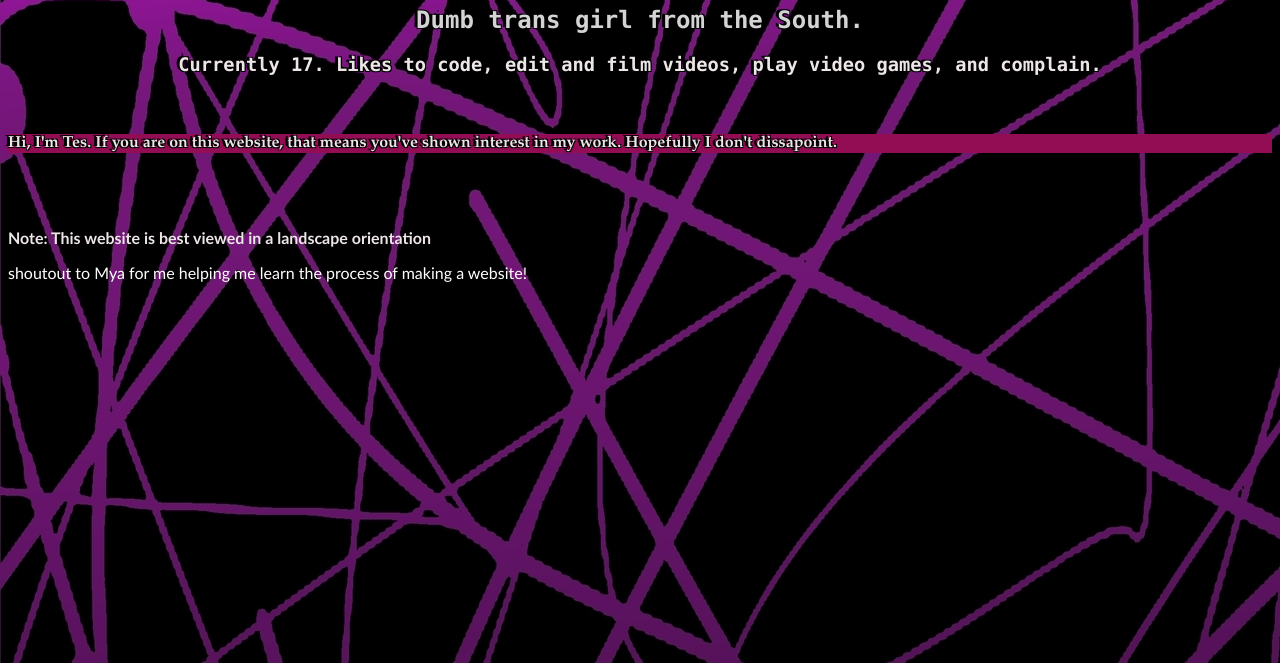
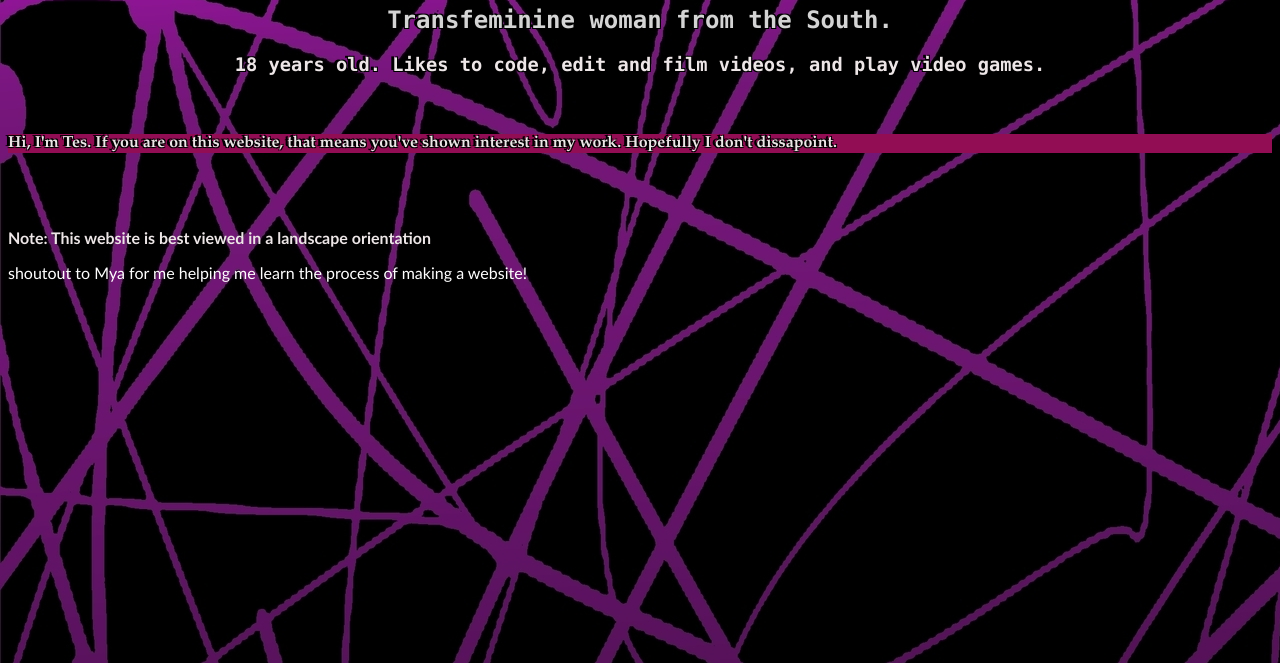
Before and after one commit to TC-Privitt2004/tes.privitt.github.io, a plain HTML site: page index.html in a window 1280 px wide. Shown: the part 137-800 px from the top of the page. Drawn offline with Linux system fonts and the light colour scheme.

Commit message:
Update index.html

```diff
--- a/index.html
+++ b/index.html
@@ -17,8 +17,8 @@
 	</div>
 	<div class= "Heading">
 		<h1>Tes Privitt</h1>
-	<h2>Dumb trans girl from the South.</h2>
-	<h3 style="color: #EDE6E7">Currently 17. Likes to code, edit and film videos, play video games, and complain.<br>
+	<h2>Transfeminine woman from the South.</h2>
+	<h3 style="color: #EDE6E7">18 years old. Likes to code, edit and film videos, and play video games.<br>
 	</h3>
 	</div>
 	<br>
```
